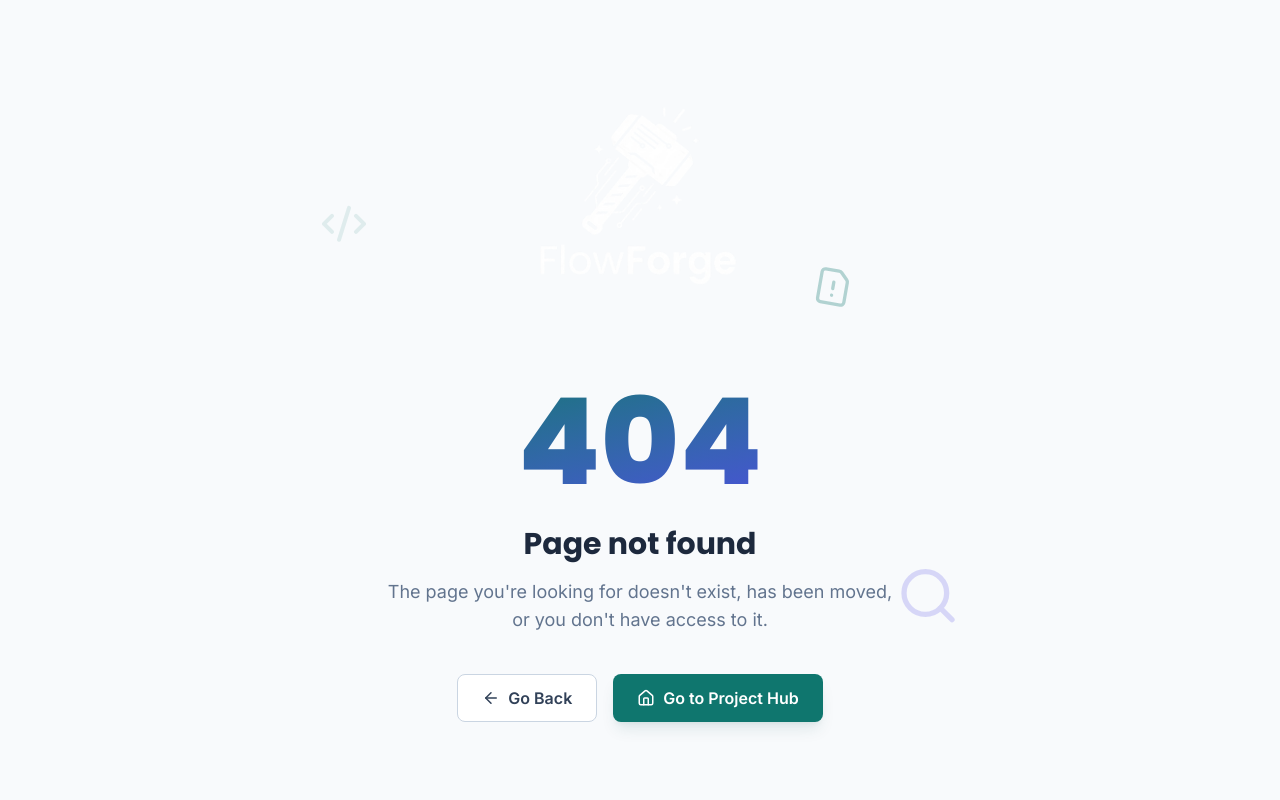
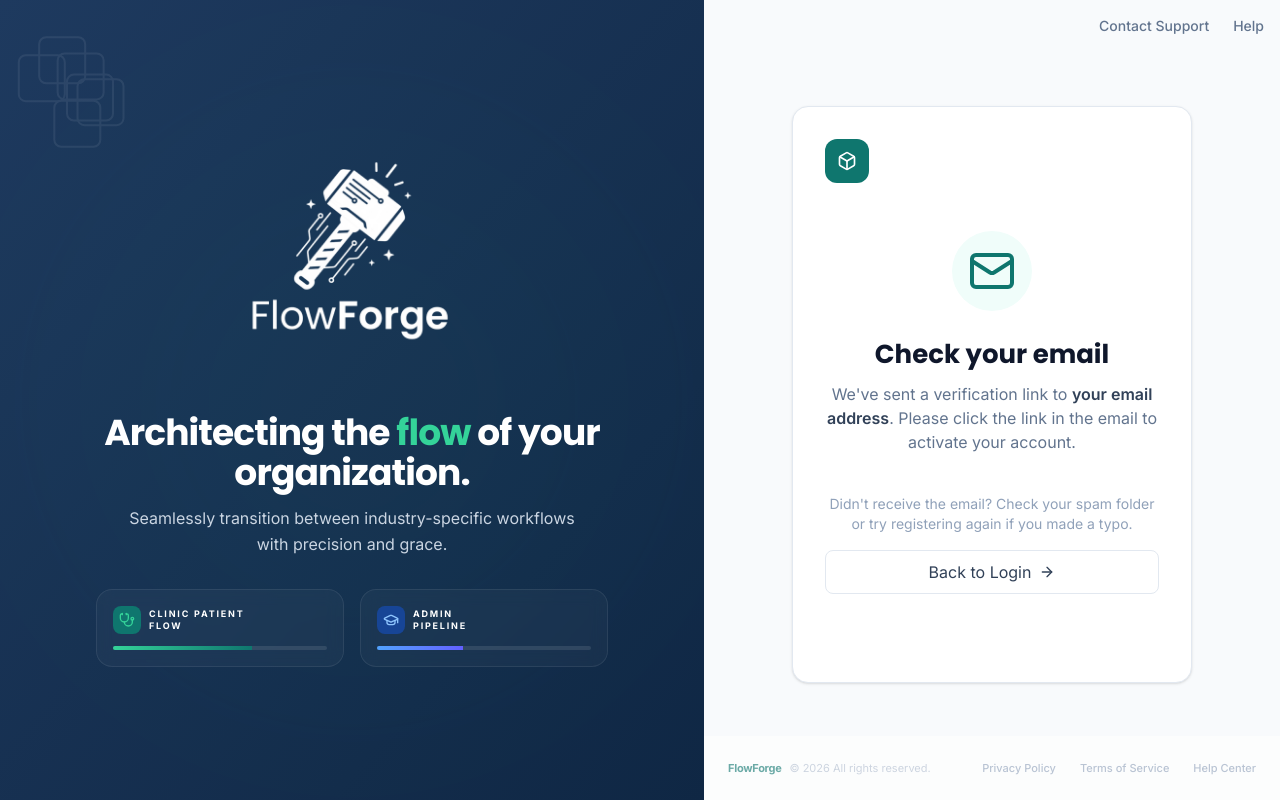
Before and after one commit to Maryamfarooq2004/FlowForge, a React (Vite) app: page /check-email in a window 1280 px wide. Before the commit this address had no page. Built offline with nearby package versions, Linux system fonts and the light colour scheme.

Commit message:
Implement email verification flow: CheckEmailPage redirect and VerifyEmailPage API integration

```diff
--- a/src/app/router.tsx
+++ b/src/app/router.tsx
@@ -7,6 +7,7 @@ import { RouteError } from '../components/shared/RouteError';
 // Lazy load pages
 const LoginPage = lazy(() => import('../pages/auth/LoginPage'));
 const RegisterPage = lazy(() => import('../pages/auth/RegisterPage'));
+const CheckEmailPage = lazy(() => import('../pages/auth/CheckEmailPage'));
 const VerifyEmailPage = lazy(() => import('../pages/auth/VerifyEmailPage'));
 const ForgotPasswordPage = lazy(() => import('../pages/auth/ForgotPasswordPage'));
 const ResetPasswordPage = lazy(() => import('../pages/auth/ResetPasswordPage'));
@@ -71,6 +72,14 @@ const routes = [
     element: (
       <Suspense fallback={<LoadingScreen />}>
         <RegisterPage />
+      </Suspense>
+    ),
+  },
+  {
+    path: '/check-email',
+    element: (
+      <Suspense fallback={<LoadingScreen />}>
+        <CheckEmailPage />
       </Suspense>
     ),
   },
--- /dev/null
+++ b/src/pages/auth/CheckEmailPage.tsx
@@ -0,0 +1,41 @@
+import React from 'react';
+import { Link, useLocation } from 'react-router-dom';
+import { AuthLayout } from '../../components/layout/AuthLayout';
+import { Mail, ArrowRight } from 'lucide-react';
+import { Button } from '../../components/ui/Button';
+
+const CheckEmailPage: React.FC = () => {
+  const location = useLocation();
+  const email = location.state?.email || 'your email address';
+
+  return (
+    <AuthLayout>
+      <div className="flex flex-col items-center justify-center text-center space-y-6 py-8">
+        <div className="bg-teal-50 text-[#0F766E] p-4 rounded-full">
+          <Mail size={48} />
+        </div>
+
+        <div className="space-y-2">
+          <h2 className="text-[26px] font-bold text-slate-900 font-poppins">Check your email</h2>
+          <p className="text-slate-500 font-inter max-w-sm">
+            We've sent a verification link to <span className="font-semibold text-slate-700">{email}</span>.
+            Please click the link in the email to activate your account.
+          </p>
+        </div>
+
+        <div className="pt-4">
+          <p className="text-sm text-slate-400 mb-4">
+            Didn't receive the email? Check your spam folder or try registering again if you made a typo.
+          </p>
+          <Link to="/login">
+            <Button variant="outline" className="w-full">
+              Back to Login <ArrowRight size={16} className="ml-2" />
+            </Button>
+          </Link>
+        </div>
+      </div>
+    </AuthLayout>
+  );
+};
+
+export default CheckEmailPage;
--- a/src/pages/auth/RegisterPage.tsx
+++ b/src/pages/auth/RegisterPage.tsx
@@ -58,9 +58,9 @@ const RegisterPage: React.FC = () => {
       const response = await axiosInstance.post('/api/v1/auth/register', data);
 
       if (response.data.success) {
-        toast.success('Registration successful! Please check your email to verify.');
-        // Redirect to login after a short delay
-        setTimeout(() => navigate('/login'), 3000);
+        toast.success('Registration successful!');
+        // Redirect to check-email
+        navigate('/check-email', { state: { email: data.email } });
       }
     } catch (error: any) {
       const message = error.response?.data?.error || 'Registration failed. Please try again.';
--- a/src/pages/auth/VerifyEmailPage.tsx
+++ b/src/pages/auth/VerifyEmailPage.tsx
@@ -5,20 +5,28 @@ import { CheckCircle2, Clock, Loader2 } from 'lucide-react';
 import { Button } from '../../components/ui/Button';
 import { motion } from 'framer-motion';
 
+import axiosInstance from '../../services/api/axiosInstance';
+
 const VerifyEmailPage: React.FC = () => {
   const { token } = useParams<{ token: string }>();
   const [state, setState] = useState<'loading' | 'success' | 'expired'>('loading');
 
   useEffect(() => {
-    // Simulate API verification
-    const timer = setTimeout(() => {
-      if (token === 'expired') {
+    if (!token) {
+      setState('expired');
+      return;
+    }
+
+    const verifyToken = async () => {
+      try {
+        await axiosInstance.get(`/api/v1/auth/verify-email?token=${token}`);
+        setState('success');
+      } catch (error) {
         setState('expired');
-      } else {
-        setState('success');
       }
-    }, 2000);
-    return () => clearTimeout(timer);
+    };
+
+    verifyToken();
   }, [token]);
 
   return (
```
